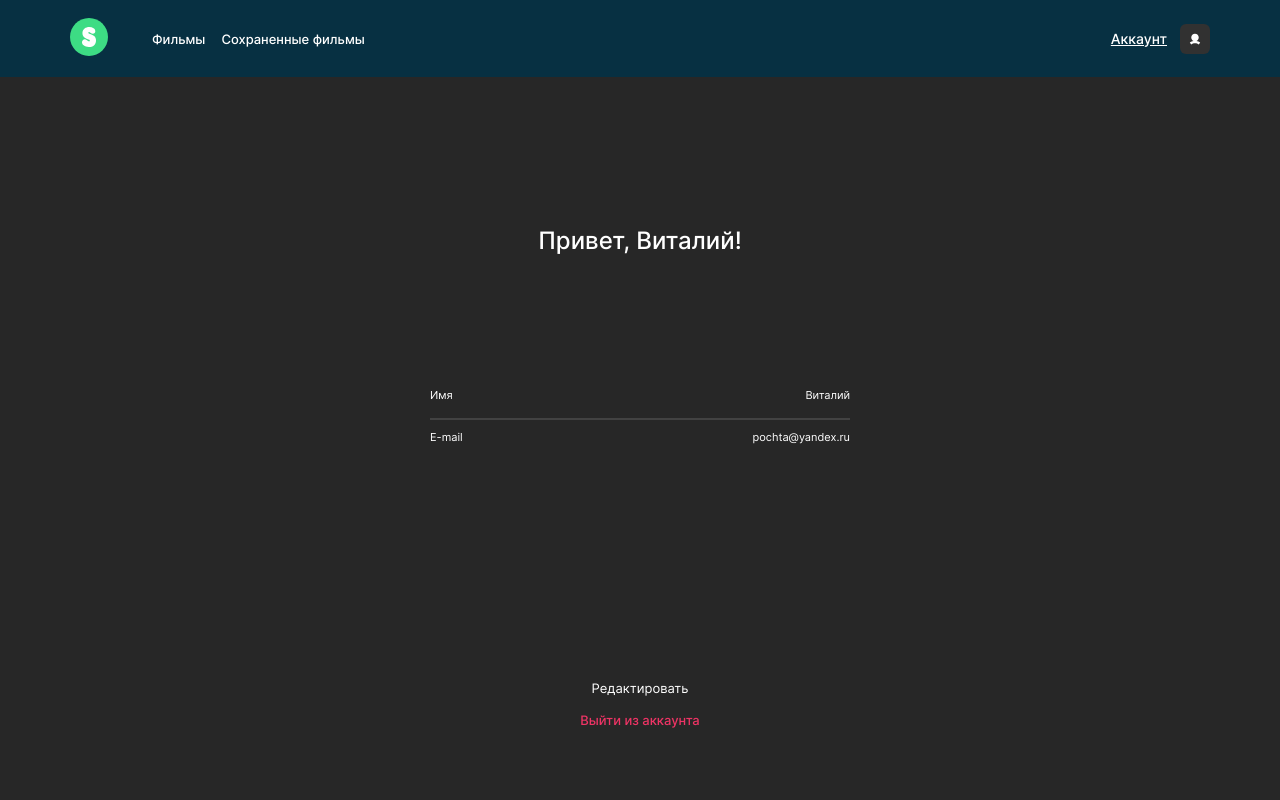
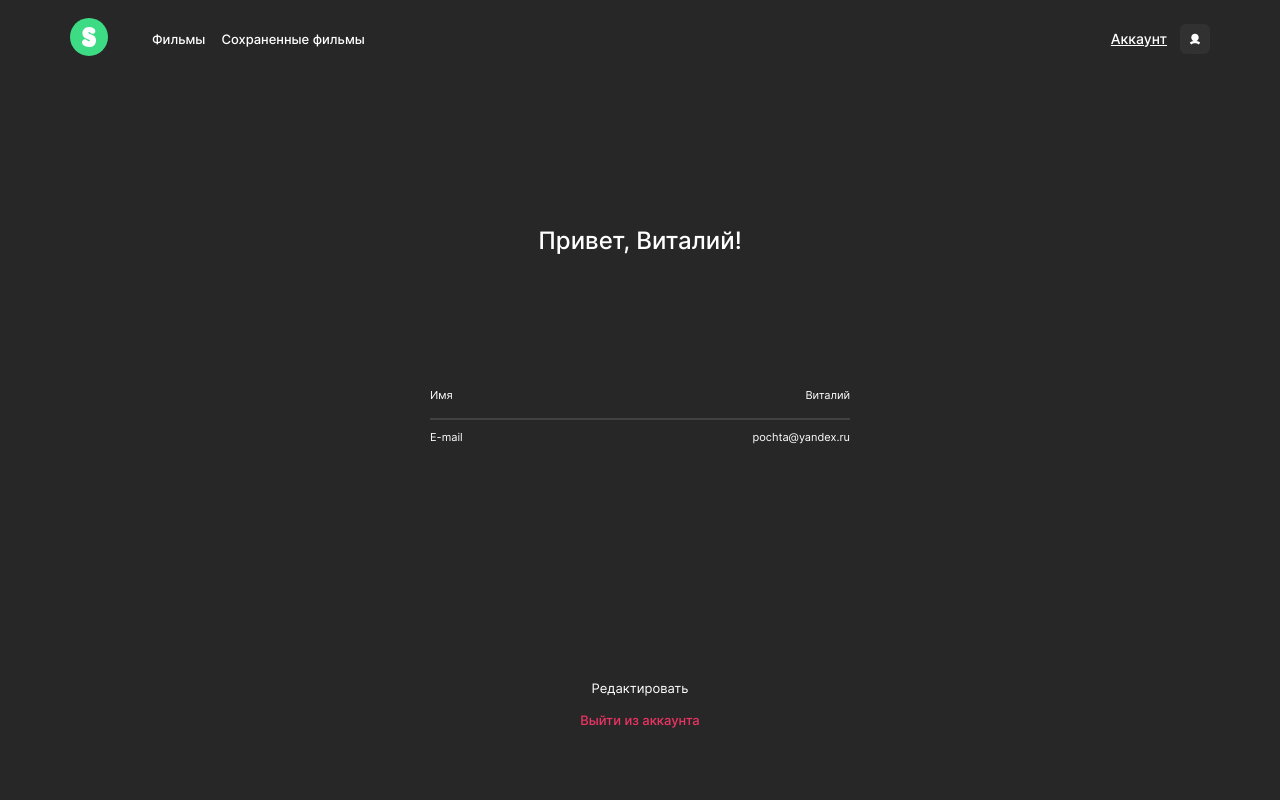
Before and after one commit to stacey-ivanova/movies-explorer-frontend, a React (Create React App) app: page /profile in a window 1280 px wide. Shown: the top 800 px of the page. Built offline with nearby package versions, Linux system fonts and the light colour scheme.

Commit message:
first variant2

```diff
--- a/src/components/Header/Header.css
+++ b/src/components/Header/Header.css
@@ -34,3 +34,6 @@
   justify-content: space-between;
   align-items: center;
 }
+.header_type_black {
+  background-color: #272727;
+}
--- a/src/components/Header/Header.js
+++ b/src/components/Header/Header.js
@@ -1,13 +1,25 @@
 import React from "react";
 import "./Header.css";
 import logo from "../../images/logo.svg";
-import { Link, Route, Switch } from "react-router-dom";
+import { Link, Route, Switch, useLocation } from "react-router-dom";
 import NavigationMain from "../NavigationMain/NavigationMain";
 import NavigationMovie from "../NavigationMovie/NavigationMovie";
 
+function changeHeader(props) {
+  const location = useLocation();
+  if (
+    location.pathname === "/movies" ||
+    location.pathname === "/saved-movies" ||
+    location.pathname === "/profile"
+  ) {
+    return "header header_type_black";
+  }
+  return "header";
+}
+
 function Header(props) {
   return (
-    <header className="header">
+    <header className={changeHeader()}>
       <Link to="/">
         <img className="header__logo" src={logo} alt="логотип сайта" />
       </Link>
```
